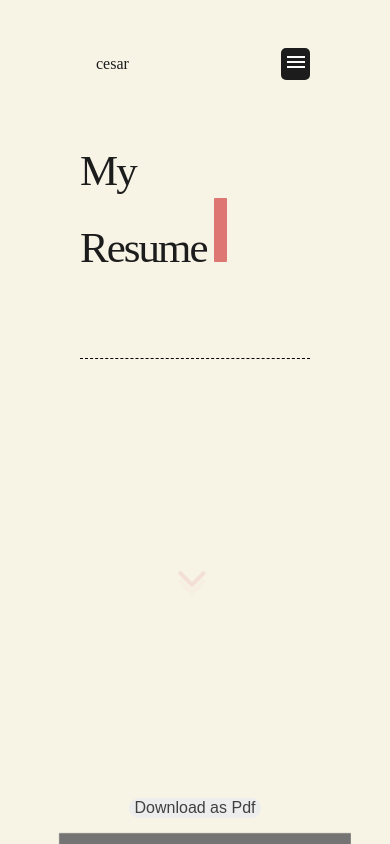
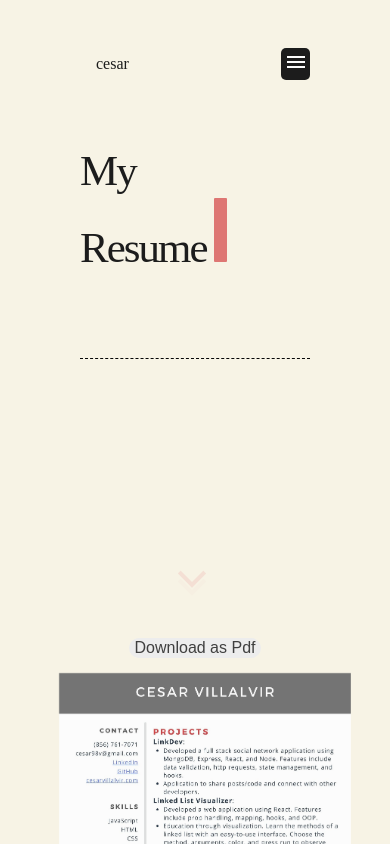
Before and after one commit to cesarovj/Portfolio-, a React (Create React App) app: page /resume in a window 390 px wide. Shown: the top 844 px of the page. Built offline with nearby package versions, Linux system fonts and the light colour scheme; a web font is replaced by a local one.

Commit message:
Update Resume.css

```diff
--- a/src/components/Resume/Resume.css
+++ b/src/components/Resume/Resume.css
@@ -99,7 +99,7 @@
         margin-top: 27rem;
     }
     .resume {
-        margin-top: -20rem;
+        margin-top: -30rem;
         height: 150vh;
     }
     .resume-text {
```
